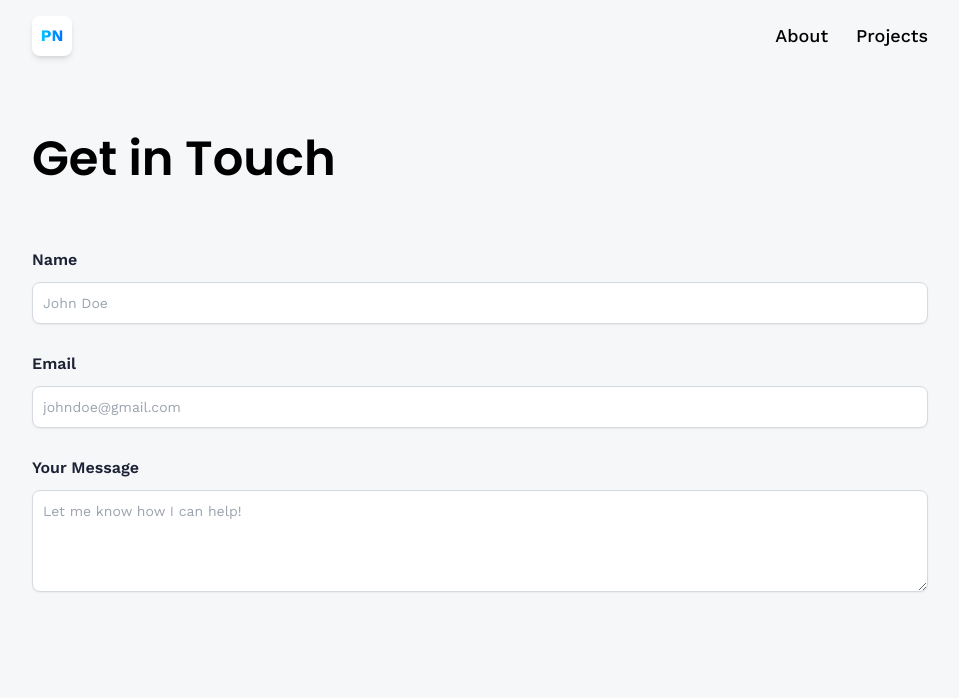
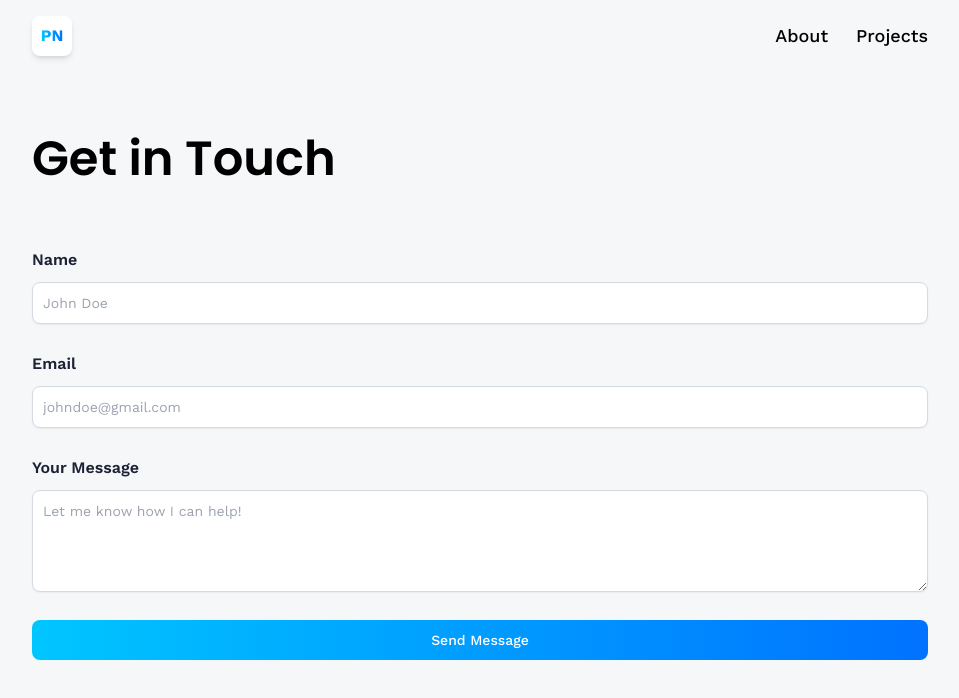
Before and after one commit to peternguy/3d-portfolio, a React (Vite) app: page /3d-portfolio-test/contact in a window 1280 px wide. Shown: the top 698 px of the page, without its empty margins (160-1119 px from the left). Built offline with nearby package versions, Linux system fonts and the light colour scheme.

Commit message:
contact page button

```diff
--- a/src/pages/Contact.jsx
+++ b/src/pages/Contact.jsx
@@ -3,6 +3,7 @@ import React, {useState} from 'react'
 const Contact = () => {
   const [form, setForm] = useState({name: '', email: '', message: ''})
 
+  const [isLoading, setIsLoading] = useState(false);
   const handleChange = () => {};
   const handleFocus = () => {};
   const handleBlur = () => {};
@@ -61,6 +62,16 @@ const Contact = () => {
             >
             </textarea>
           </label>
+          <button
+            type="submit"
+            className="btn"
+            onFocus={handleFocus}
+            onBlur={handleBlur}
+            disabled={isLoading}
+          >
+            {isLoading ? 'Sending...' : 'Send Message'}
+          </button>
+
 
         </form>
       </div>
```
